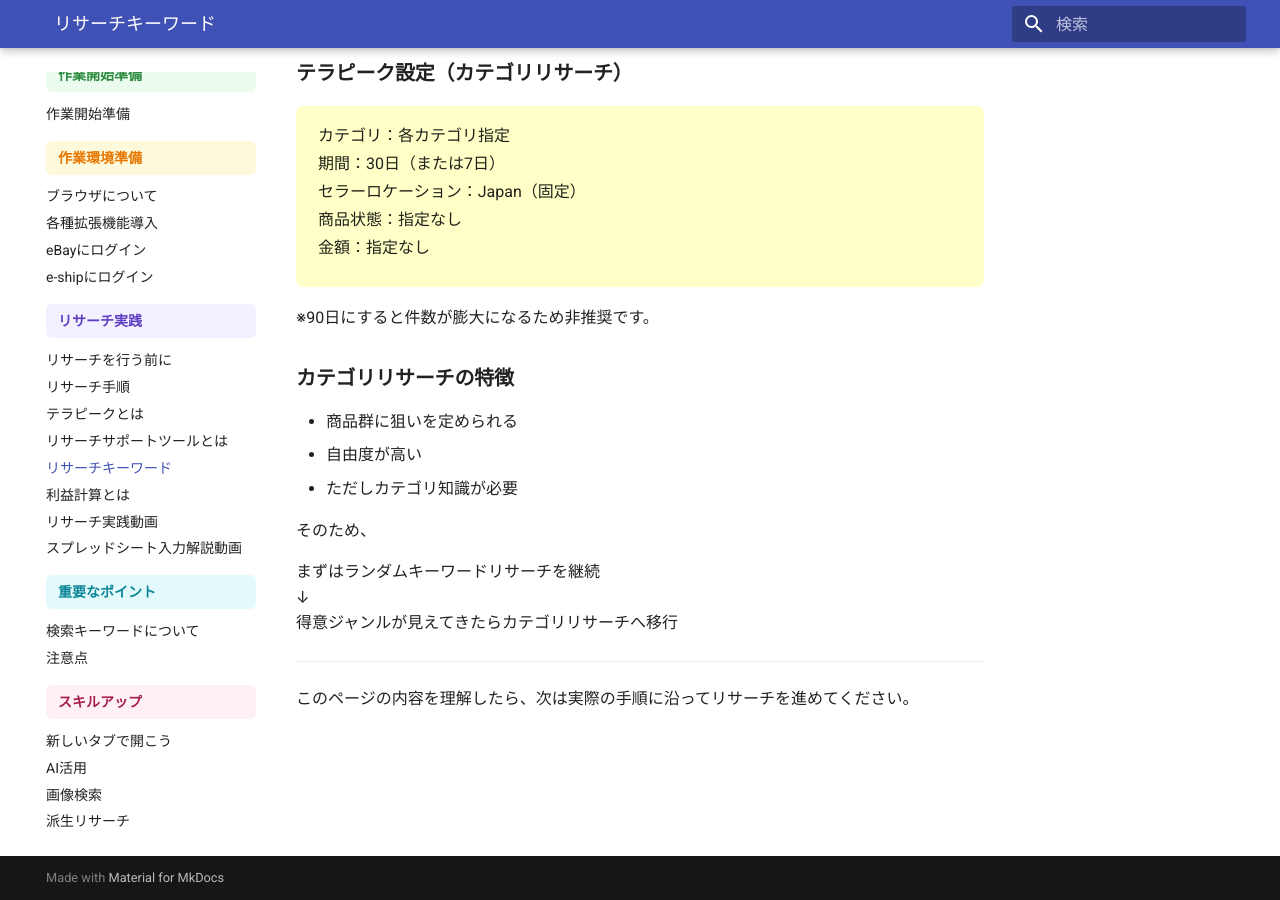
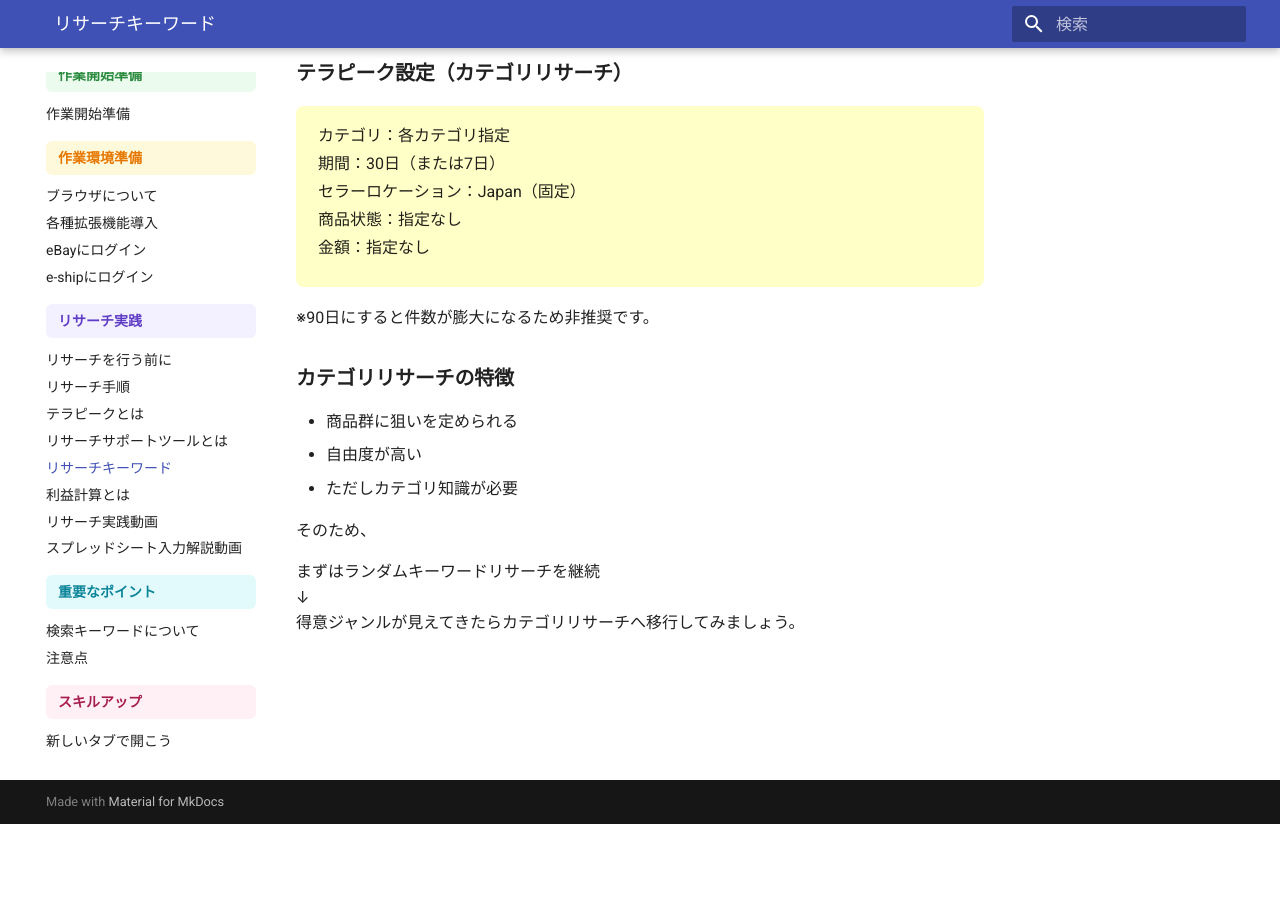
Before and after one commit to jun-hata/outsourcing-manual, an MkDocs documentation site: the page built from docs/research_keywords.md, in a window 1280 px wide and 900 px high, scrolled down 1571 px. Built offline with MkDocs 1.6.1 and Material for MkDocs 9.7.7, drawn with Linux system fonts in a browser that asks for light colours; after the commit the page ends 2395 px from its top, so only the background shows below that.

Commit message:
Update research_keywords.md

```diff
--- a/docs/research_keywords.md
+++ b/docs/research_keywords.md
@@ -106,11 +106,5 @@
 <p>
 まずはランダムキーワードリサーチを継続<br>
 ↓<br>
-得意ジャンルが見えてきたらカテゴリリサーチへ移行
+得意ジャンルが見えてきたらカテゴリリサーチへ移行してみましょう。
 </p>
-
-<hr>
-
-<p>
-このページの内容を理解したら、次は実際の手順に沿ってリサーチを進めてください。
-</p>
```
